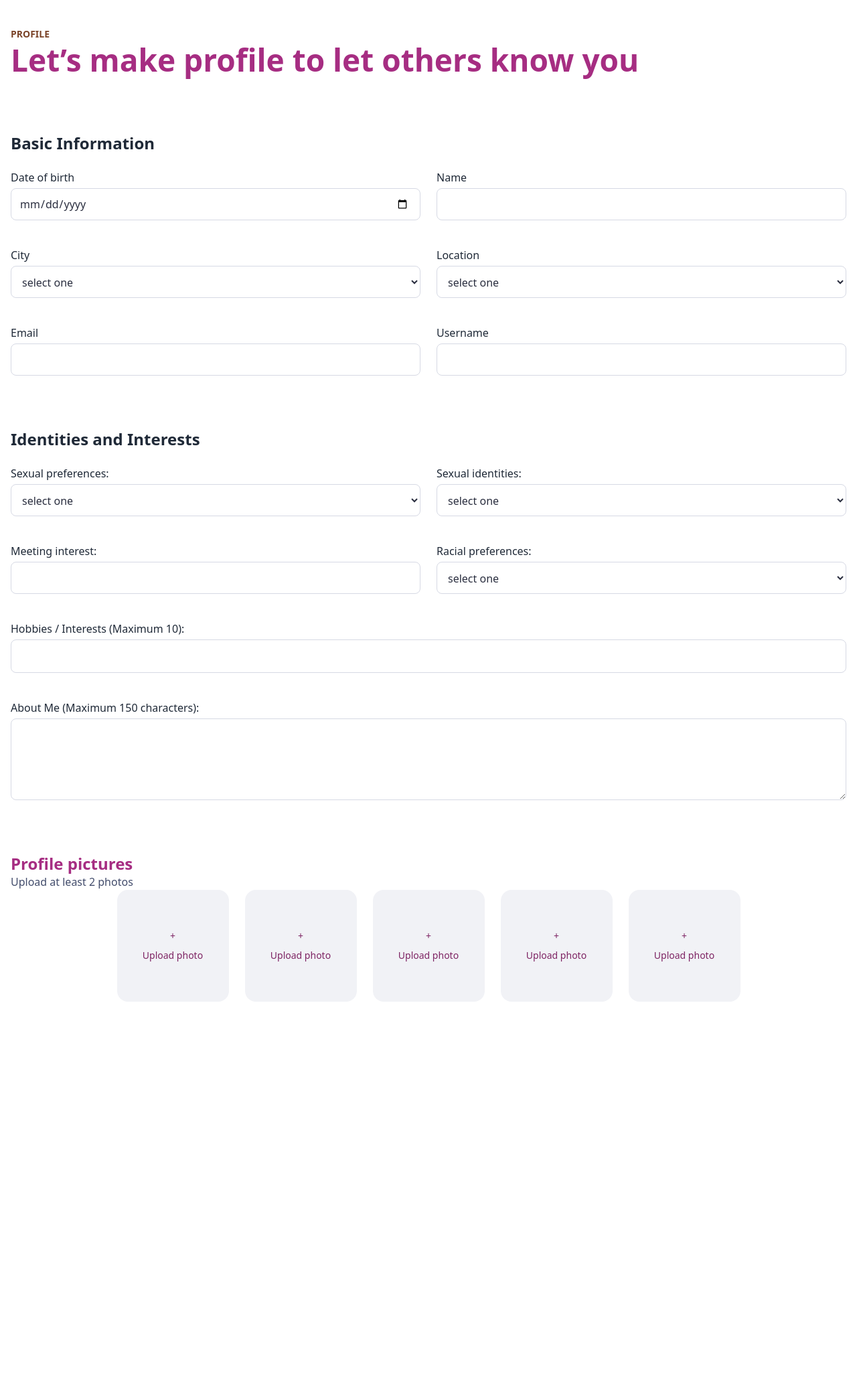
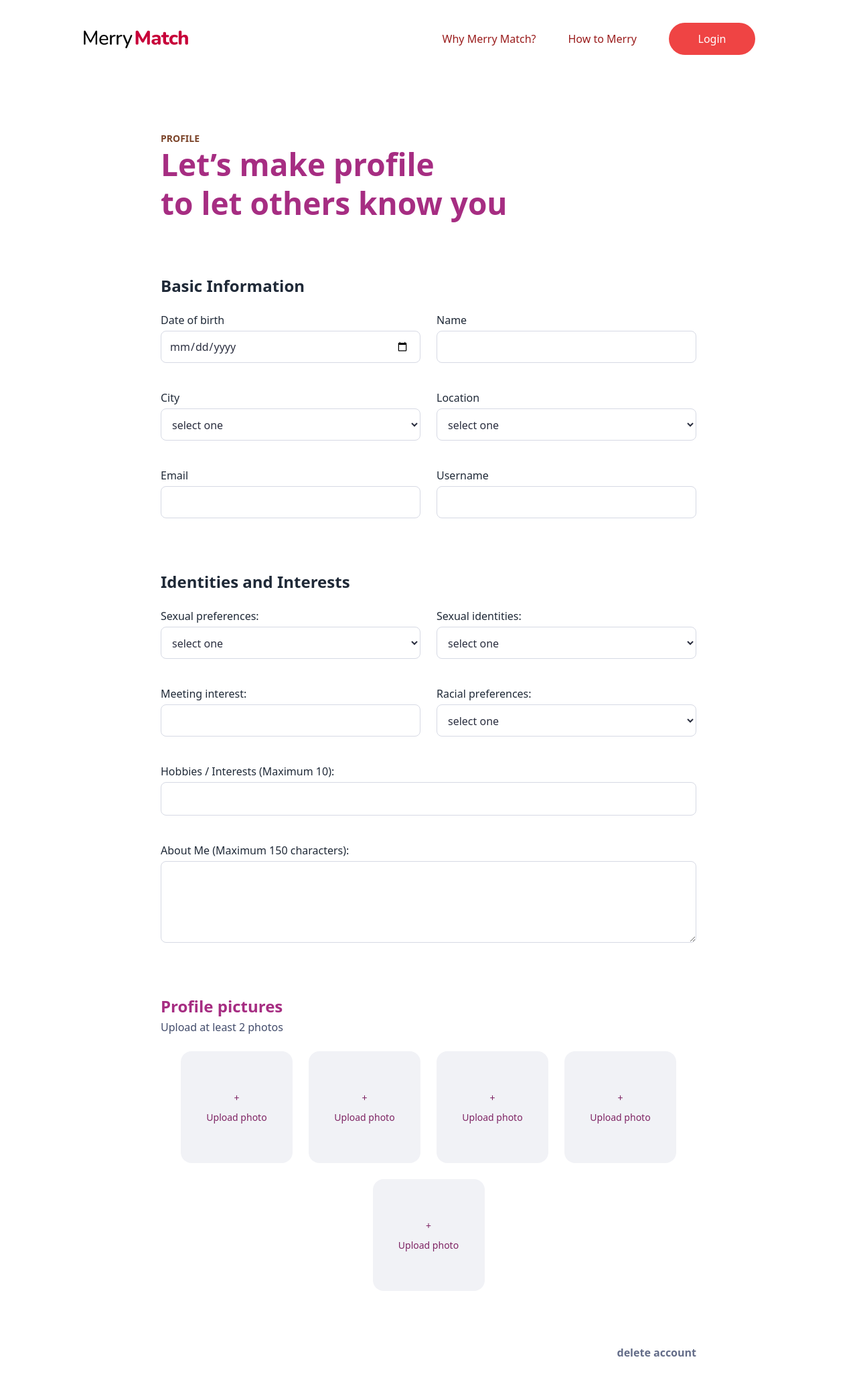
Before and after one commit to spudjee123/merry-match, a React (Vite) app in the folder client/: page /user/1/edit in a window 1280 px wide. Shown: the top 2064 px of the page at 67% size. Before the commit the page ends 1536 px from the top, so only its background shows below. Built offline with nearby package versions, Linux system fonts and the light colour scheme.

Commit message:
feat: add upload image, update and delete button

```diff
--- a/client/src/components/user-profile-management/edit-profile-form.jsx
+++ b/client/src/components/user-profile-management/edit-profile-form.jsx
@@ -10,13 +10,7 @@ function EditProfileForm() {
   const locationDB = countryDB.data.map((item) => item.country_name);
   const sexDB = ["male", "female", "other"];
   const raceDB = ["Asian", "Black", "White", "Middle east"];
-  const [images, setImages] = useState({
-    image1: "",
-    image2: "",
-    image3: "",
-    image4: "",
-    image5: "",
-  });
+  const [images, setImages] = useState(["", "", "", "", ""]);
 
   console.log(images);
   useEffect(() => {
@@ -40,7 +34,10 @@ function EditProfileForm() {
               PROFILE
             </h1>
             <p className=" text-color-purple-500 text-[32px] leading-10 font-bold lg:text-[46px] lg:font-extrabold lg:leading-[57.5px]">
-              Let’s make profile to let others know you
+              Let’s make profile
+            </p>
+            <p className=" text-color-purple-500 text-[32px] leading-10 font-bold lg:text-[46px] lg:font-extrabold lg:leading-[57.5px]">
+              to let others know you
             </p>
           </article>
         </section>
@@ -219,29 +216,32 @@ function EditProfileForm() {
           </div>
         </section>
         <section>
+          <article className=" flex flex-col gap-1 mb-6">
             <h3 className=" text-color-purple-500 text-2xl leading-[30px] font-bold">
               Profile pictures
             </h3>
             <p className=" text-color-gray-800 leading-6">
               Upload at least 2 photos
             </p>
+          </article>
           <div className=" flex flex-wrap gap-2 lg:gap-6 lg:justify-center">
-            {Object.keys(images).map((item, index) => (
+            {images.map((item, index) => (
               <div
                 key={index}
                 className=" w-[167px] h-[167px] bg-color-gray-200 rounded-2xl"
               >
-                {images[item] ? (
+                {item ? (
                   <div className="relative w-full h-full">
                     <img
-                      src={URL.createObjectURL(images[item])}
+                      src={URL.createObjectURL(item)}
                       className=" w-[167px] h-[167px] rounded-2xl object-cover"
                     />
                     <button
                       type="button"
                       onClick={() => {
-                        const newImages = { ...images };
-                        newImages[item] = "";
+                        const newImages = [...images];
+                        newImages.splice(index, 1);
+                        newImages.push("");
                         setImages(newImages);
                       }}
                       className="absolute top-[-4px] right-[-4px] bg-color-red-utility w-6 h-6 rounded-full text-white"
@@ -258,8 +258,8 @@ function EditProfileForm() {
                     <input
                       type="file"
                       onChange={(event) => {
-                        const newImages = { ...images };
-                        newImages[item] = event.target.files[0];
+                        const newImages = [...images];
+                        newImages[index] = event.target.files[0];
                         setImages(newImages);
                       }}
                       className=" w-full h-full opacity-0"
@@ -270,6 +270,28 @@ function EditProfileForm() {
             ))}
           </div>
         </section>
+        <section className=" flex justify-center gap-4 lg:hidden">
+          <button
+            type="button"
+            className=" h-12 px-6 py-3 bg-color-red-100 text-color-red-600 font-bold leading-6 text-center rounded-[99px]"
+          >
+            Preview Profile
+          </button>
+          <button
+            type="submit"
+            className=" h-12 px-6 py-3 bg-color-red-500 text-white font-bold leading-6 text-center rounded-[99px]"
+          >
+            Update Profile
+          </button>
+        </section>
+        <section className=" flex justify-center lg:justify-end">
+          <button
+            type="button"
+            className=" text-color-gray-700 font-bold leading-6"
+          >
+            delete account
+          </button>
+        </section>
       </form>
     </>
   );
--- a/client/src/pages/user-profile-management/edit-profile-page.jsx
+++ b/client/src/pages/user-profile-management/edit-profile-page.jsx
@@ -1,10 +1,14 @@
 import EditProfileForm from "../../components/user-profile-management/edit-profile-form.jsx";
+import Nav from "../../nav.jsx";
 
 function EditProfilePage() {
   return (
-    <section className="px-4 py-10">
-      <EditProfileForm />
-    </section>
+    <>
+      <Nav />
+      <section className="px-4 py-10 lg:px-60 lg:pt-20 lg:pb-14">
+        <EditProfileForm />
+      </section>
+    </>
   );
 }
 
--- a/client/tailwind.config.js
+++ b/client/tailwind.config.js
@@ -5,6 +5,9 @@ export default {
     extend: {
       colors: {
         "color-red-utility": "#AF2758",
+        "color-red-100": "#FFE1EA",
+        "color-red-500": "#C70039",
+        "color-red-600": "#95002B",
         "color-gray-200": "#F1F2F6",
         "color-gray-400": "#D6D9E4",
         "color-gray-700": "#646D89",
```
Lines whose indentation alone changed are shown as unchanged.
